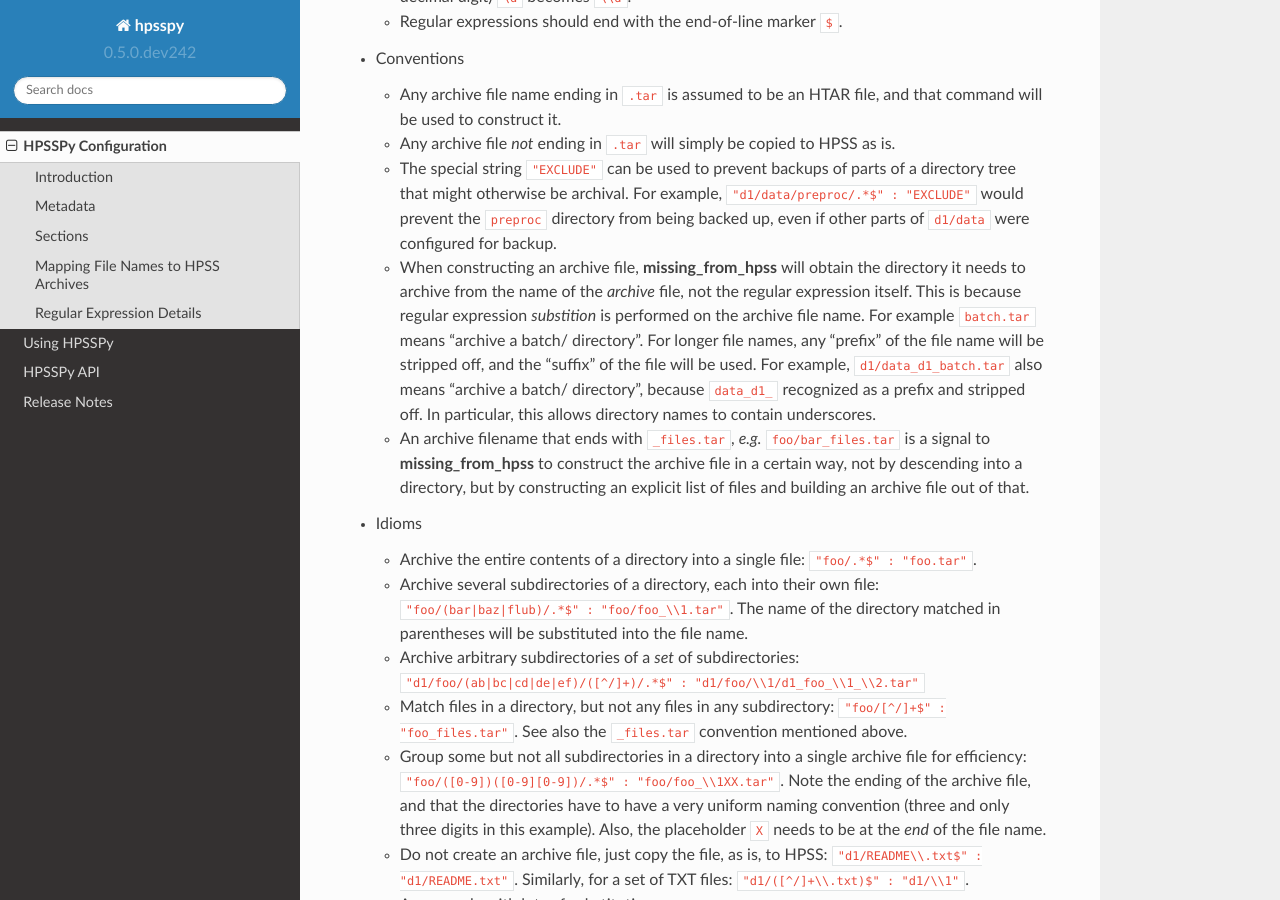
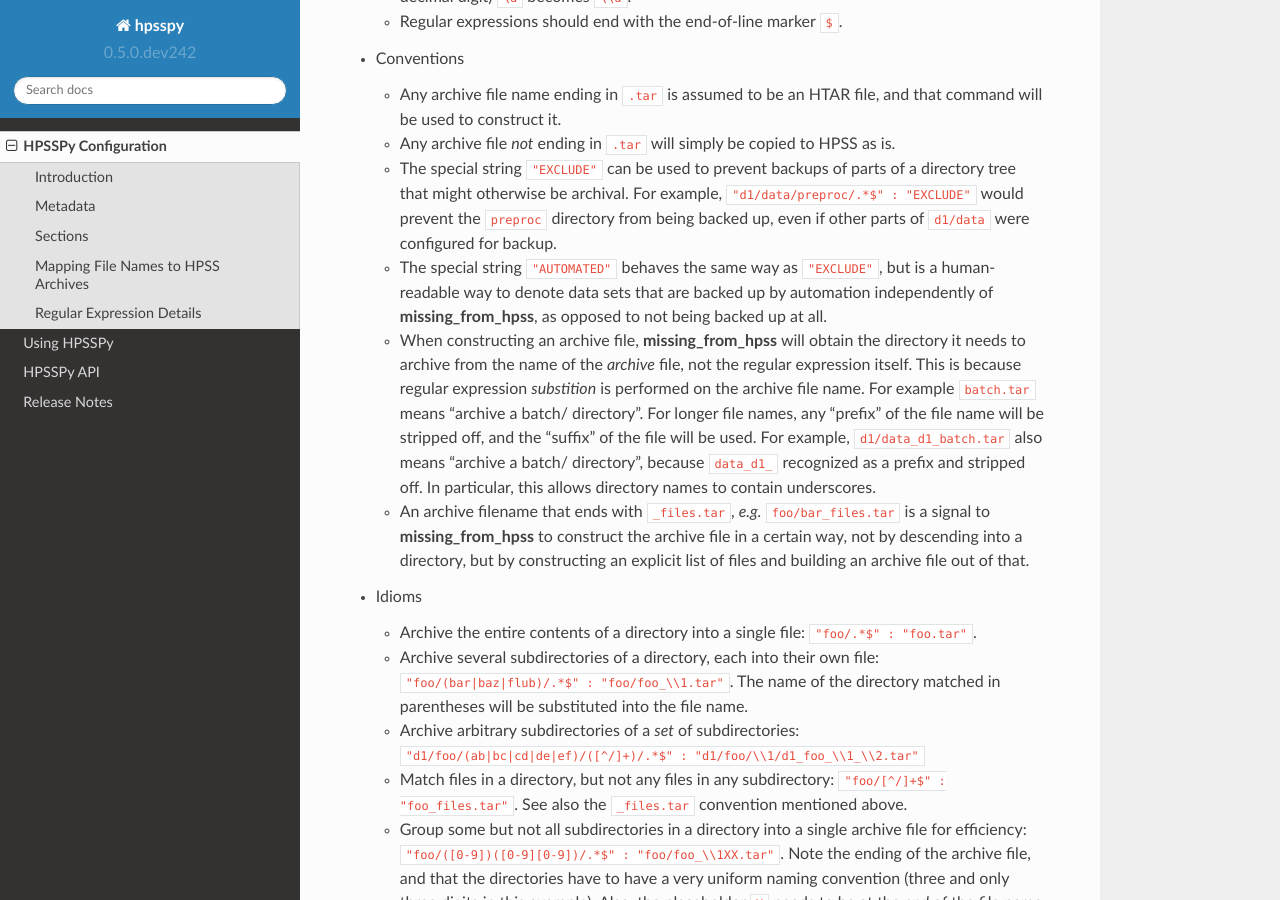
Before and after one commit to weaverba137/hpsspy, a Sphinx documentation site: the page built from doc/configuration.rst, in a window 1280 px wide and 900 px high, scrolled down 3264 px. Built offline with Sphinx 7.4.7 and the Read the Docs theme 2.0.0, drawn with Linux system fonts in a browser that asks for light colours.

```diff
--- a/doc/configuration.rst
+++ b/doc/configuration.rst
@@ -170,6 +170,10 @@
     ``"d1/data/preproc/.*$" : "EXCLUDE"`` would prevent the ``preproc``
     directory from being backed up, even if other parts of ``d1/data``
     were configured for backup.
+  - The special string ``"AUTOMATED"`` behaves the same way as ``"EXCLUDE"``,
+    but is a human-readable way to denote data sets that are backed up by
+    automation independently of :command:`missing_from_hpss`, as opposed
+    to not being backed up at all.
   - When constructing an archive file, :command:`missing_from_hpss` will
     obtain the directory it needs to archive from the name of the *archive*
     file, not the regular expression itself.  This is because regular
```
Also changed, not shown: 1 other file.
